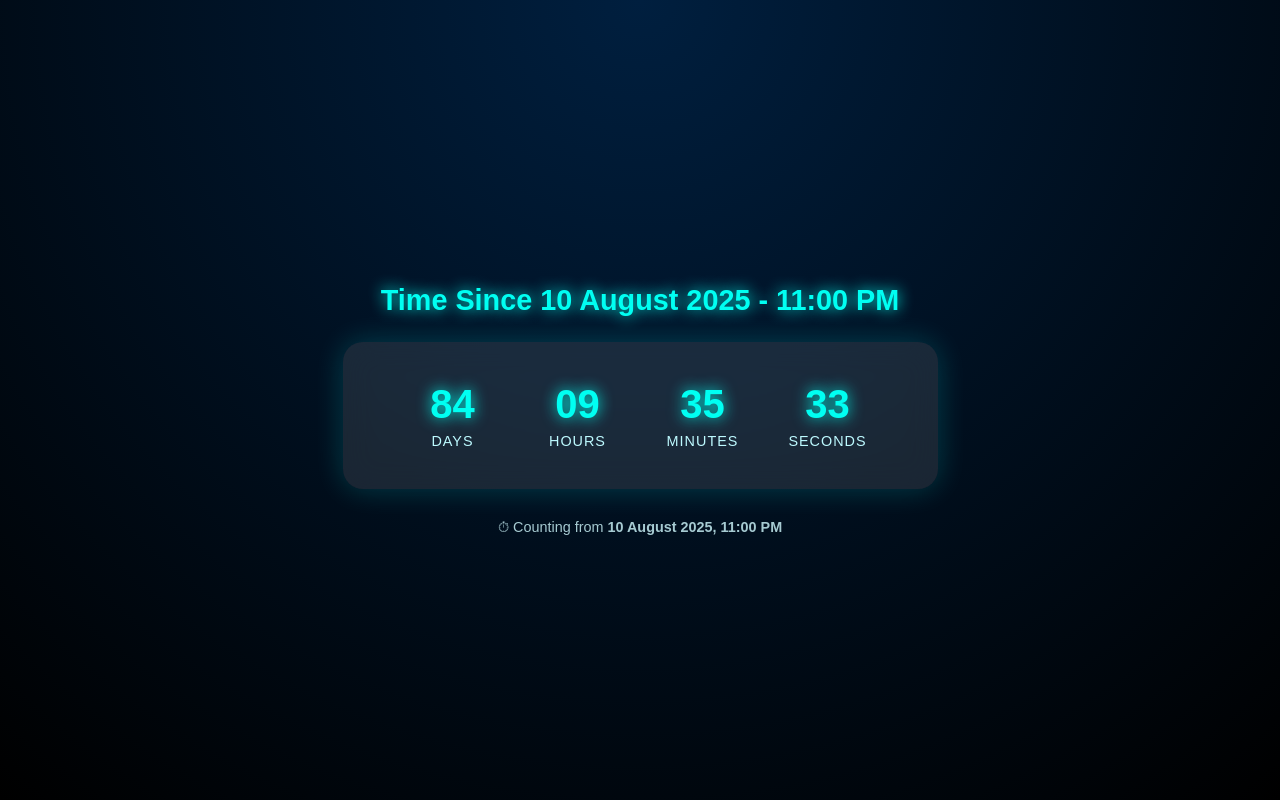
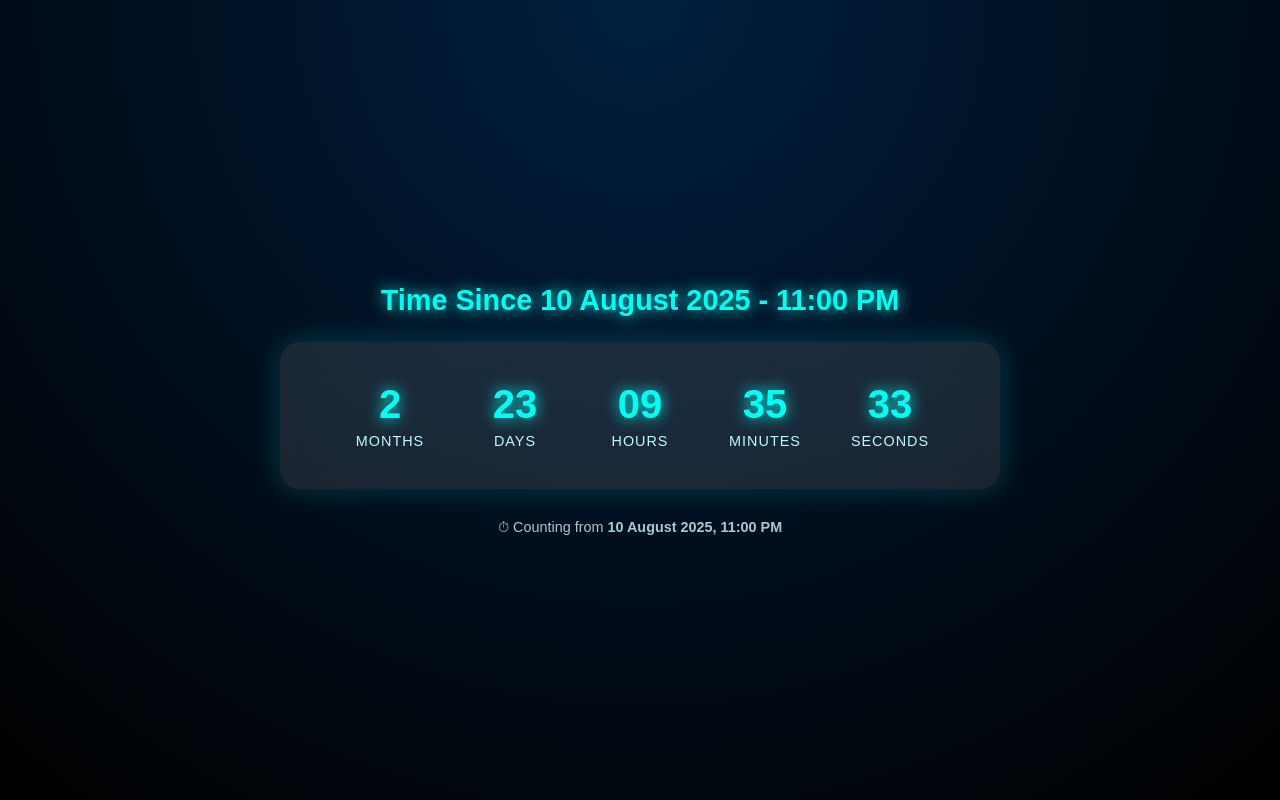
Before and after one commit to Ayubullah/birthday, a plain HTML site: page index.html in a window 1280 px wide. Drawn offline with Linux system fonts and the light colour scheme.

Commit message:
Add month calculation to live date counter
Updated the countdown timer to include months.

```diff
--- a/index.html
+++ b/index.html
@@ -5,7 +5,6 @@
   <meta name="viewport" content="width=device-width, initial-scale=1.0">
   <title>Live Date Counter</title>
   <style>
-    /* 🌌 Background and layout */
     body {
       margin: 0;
       height: 100vh;
@@ -78,6 +77,10 @@
 
   <div class="glass-box">
     <div class="time-box">
+      <div class="number" id="months">0</div>
+      <div class="label">Months</div>
+    </div>
+    <div class="time-box">
       <div class="number" id="days">0</div>
       <div class="label">Days</div>
     </div>
@@ -104,13 +107,38 @@
 
     function updateCounter() {
       const now = new Date();
-      const diff = now - startDate;
 
-      const days = Math.floor(diff / (1000 * 60 * 60 * 24));
-      const hours = Math.floor((diff / (1000 * 60 * 60)) % 24);
-      const minutes = Math.floor((diff / (1000 * 60)) % 60);
-      const seconds = Math.floor((diff / 1000) % 60);
+      // Calculate months and days
+      let months = (now.getFullYear() - startDate.getFullYear()) * 12;
+      months += now.getMonth() - startDate.getMonth();
+      let days = now.getDate() - startDate.getDate();
+      if (days < 0) {
+        months -= 1;
+        // Get days in previous month
+        const prevMonth = new Date(now.getFullYear(), now.getMonth(), 0);
+        days += prevMonth.getDate();
+      }
 
+      // Calculate hours, minutes, seconds
+      let hours = now.getHours() - startDate.getHours();
+      if (hours < 0) {
+        hours += 24;
+        days -= 1;
+      }
+
+      let minutes = now.getMinutes() - startDate.getMinutes();
+      if (minutes < 0) {
+        minutes += 60;
+        hours -= 1;
+      }
+
+      let seconds = now.getSeconds() - startDate.getSeconds();
+      if (seconds < 0) {
+        seconds += 60;
+        minutes -= 1;
+      }
+
+      document.getElementById("months").textContent = months;
       document.getElementById("days").textContent = days;
       document.getElementById("hours").textContent = hours.toString().padStart(2, "0");
       document.getElementById("minutes").textContent = minutes.toString().padStart(2, "0");
```
